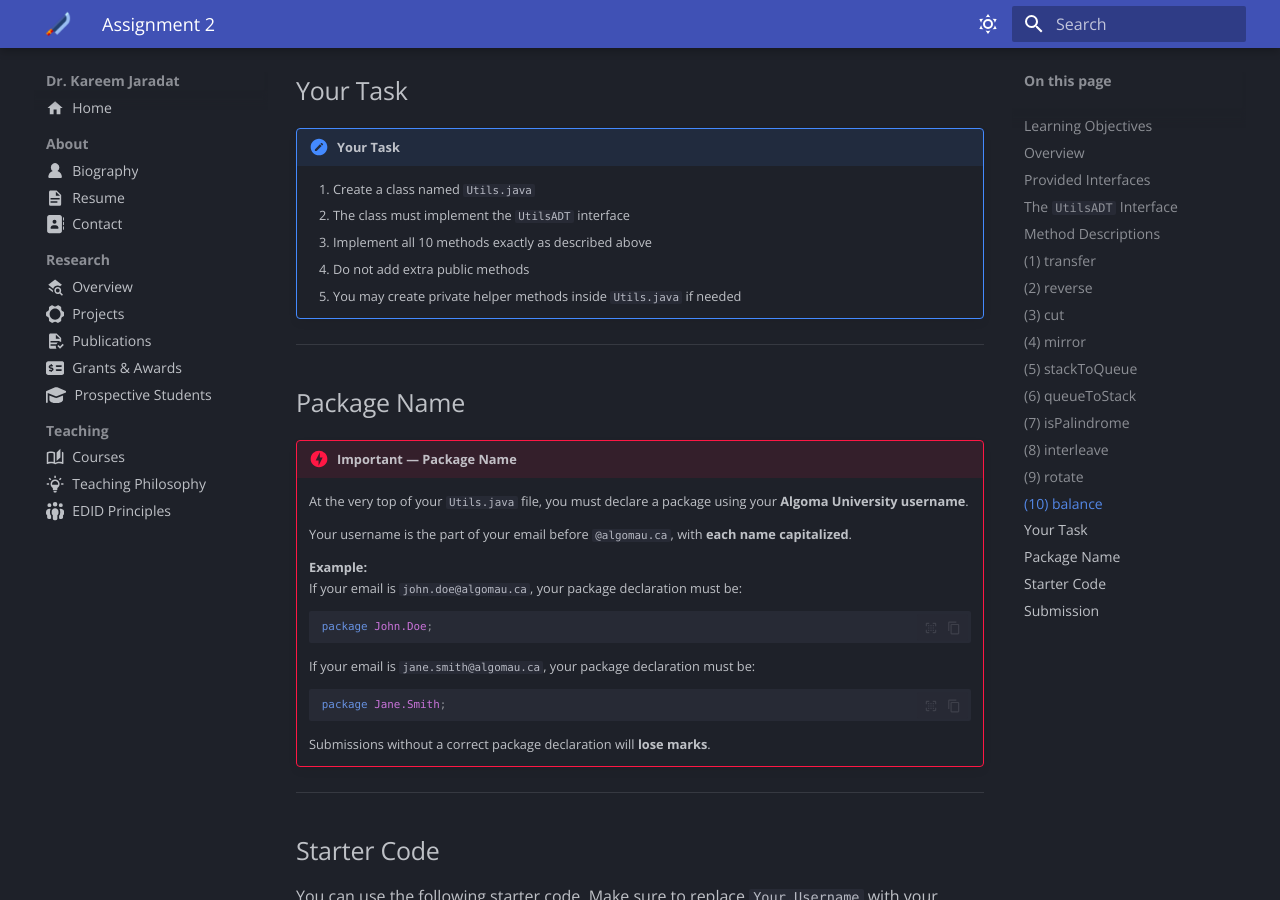
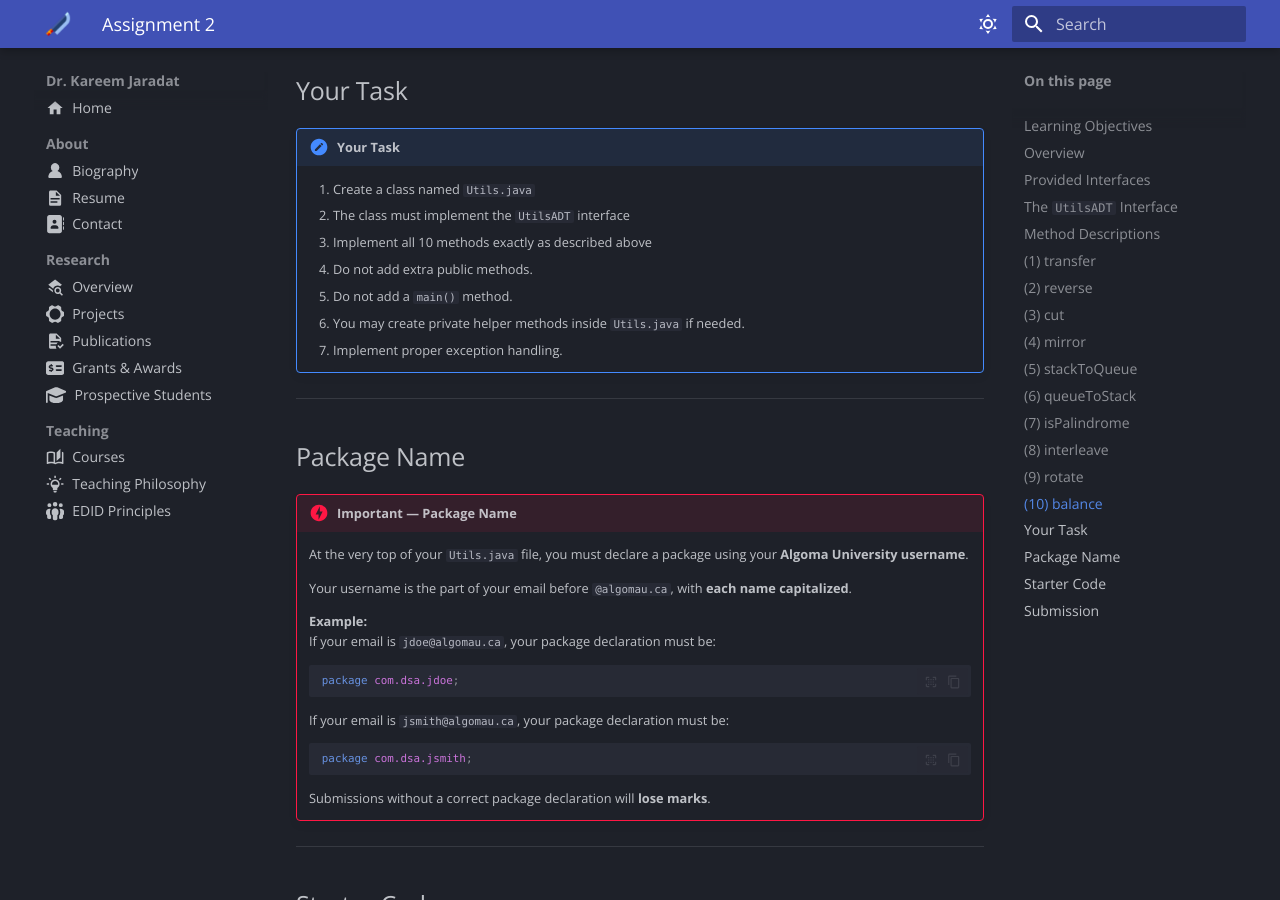
Before and after one commit to abedjar/abedjar.github.io, an MkDocs documentation site: the page built from docs/w26/cosc2006/assignment2.md, in a window 1280 px wide and 900 px high, scrolled down 9870 px. Built offline with MkDocs 1.6.1 and Material for MkDocs 9.7.7, drawn with Linux system fonts in a browser that asks for light colours; some web fonts are replaced.

Commit message:
cosc2956 lec9-1 lec9-2

````diff
--- a/docs/w26/cosc2006/assignment2.md
+++ b/docs/w26/cosc2006/assignment2.md
@@ -365,8 +365,10 @@ Both the stack and the queue must be **left unchanged** after this call.
     1. Create a class named `Utils.java`
     2. The class must implement the `UtilsADT` interface
     3. Implement all 10 methods exactly as described above
-    4. Do not add extra public methods
-    5. You may create private helper methods inside `Utils.java` if needed
+    4. Do not add extra public methods.
+    5. Do not add a `main()` method.
+    6. You may create private helper methods inside `Utils.java` if needed.
+    7. Implement proper exception handling.
 
 ---
 
@@ -378,16 +380,16 @@ Both the stack and the queue must be **left unchanged** after this call.
     Your username is the part of your email before `@algomau.ca`, with **each name capitalized**.
 
     **Example:**
-    If your email is `john.doe@algomau.ca`, your package declaration must be:
+    If your email is `jdoe@algomau.ca`, your package declaration must be:
 
     ```java
-    package John.Doe;
+    package com.dsa.jdoe;
     ```
 
-    If your email is `jane.smith@algomau.ca`, your package declaration must be:
+    If your email is `jsmith@algomau.ca`, your package declaration must be:
 
     ```java
-    package Jane.Smith;
+    package com.dsa.jsmith;
     ```
 
     Submissions without a correct package declaration will **lose marks**.
````
